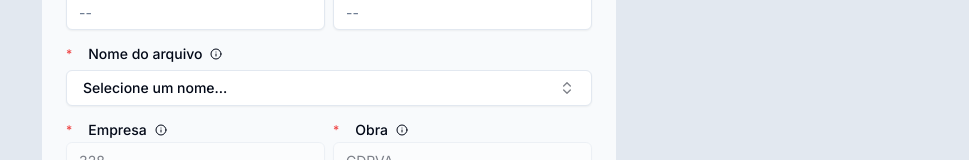
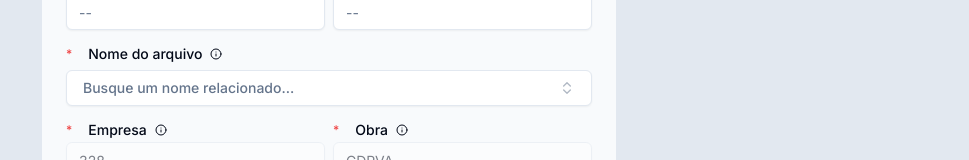
Before and after one commit to KARAUJO1003/rename-contracts, a Next.js app: page / in a window 1280 px wide. Shown: the part 193-353 px from the top of the page, without its empty margins (311-1280 px from the left). Built offline with nearby package versions, Linux system fonts and the light colour scheme.

Commit message:
Update page.tsx

```diff
--- a/src/app/page.tsx
+++ b/src/app/page.tsx
@@ -314,13 +314,13 @@ export default function Home() {
                   variant="outline"
                   role="combobox"
                   aria-expanded={open}
-                  className="w-full justify-between"
+                  className="w-full justify-between text-slate-500"
                 >
                   {documentName
                     ? sortedDescriptions.find(
                         (description) => description === documentName,
                       )
-                    : 'Selecione um nome...'}
+                    : 'Busque um nome relacionado...'}
                   <ChevronsUpDown className="ml-2 h-4 w-4 shrink-0 opacity-50" />
                 </Button>
               </PopoverTrigger>
@@ -420,7 +420,10 @@ export default function Home() {
                 ref={vendaInputRef}
                 disabled={vendaDisabled}
                 onKeyDown={(e) => e.key === 'Enter' && handleRenameFileName()}
-                onChange={(e) => setVenda(Number(e.target.value))}
+                onChange={(e) => {
+                  setVenda(Number(e.target.value))
+                  setNewFileName([])
+                }}
                 value={venda !== undefined ? venda : ''}
                 id="venda"
                 type="number"
```
